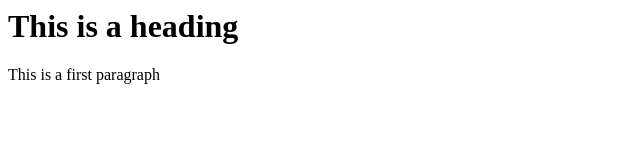
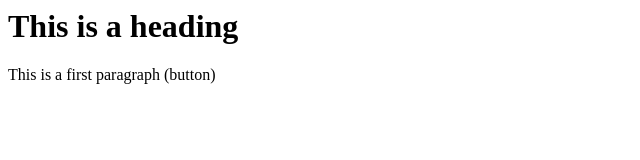
Before and after one commit to rupesh568/Test, a plain HTML site: page index.html in a window 1280 px wide. Shown: the full height of the page, 0-640 px from the left. Drawn offline with Linux system fonts and the light colour scheme.

```diff
--- a/index.html
+++ b/index.html
@@ -1,2 +1,2 @@
 <h1>This is a heading</h1>
-<p>This is a first paragraph</p>
+<p>This is a first paragraph (button)</p>
```
